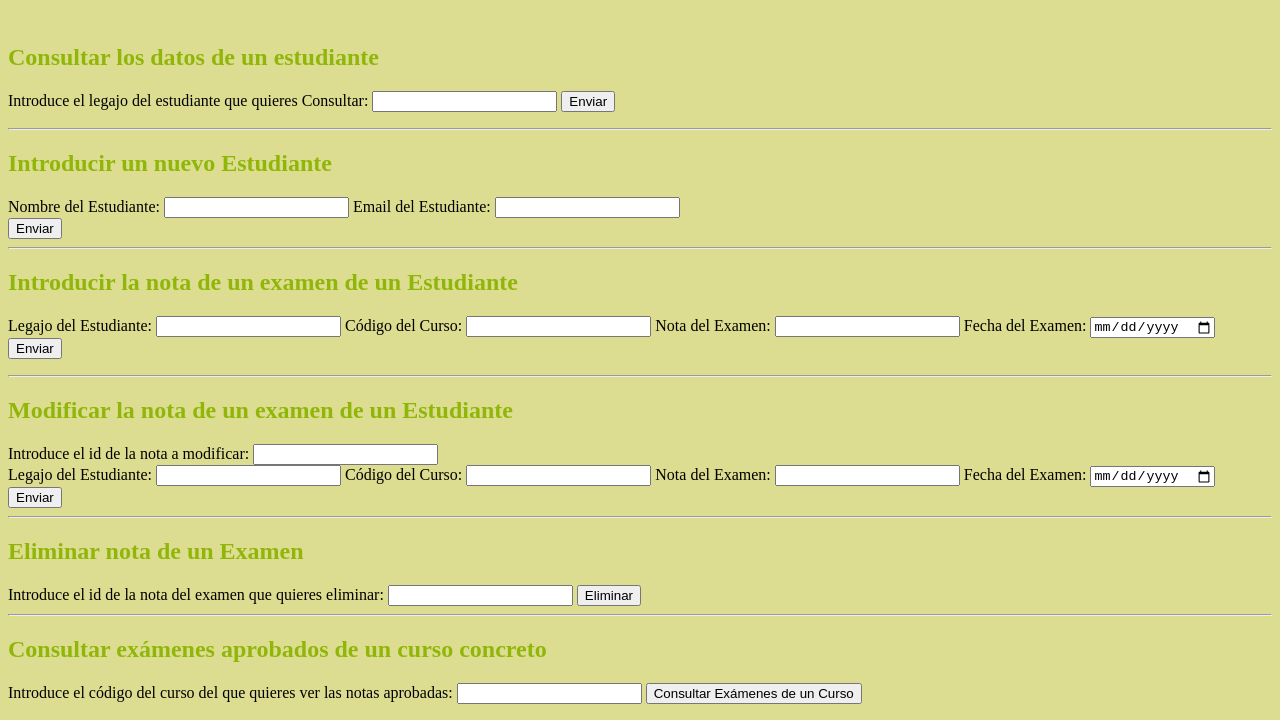
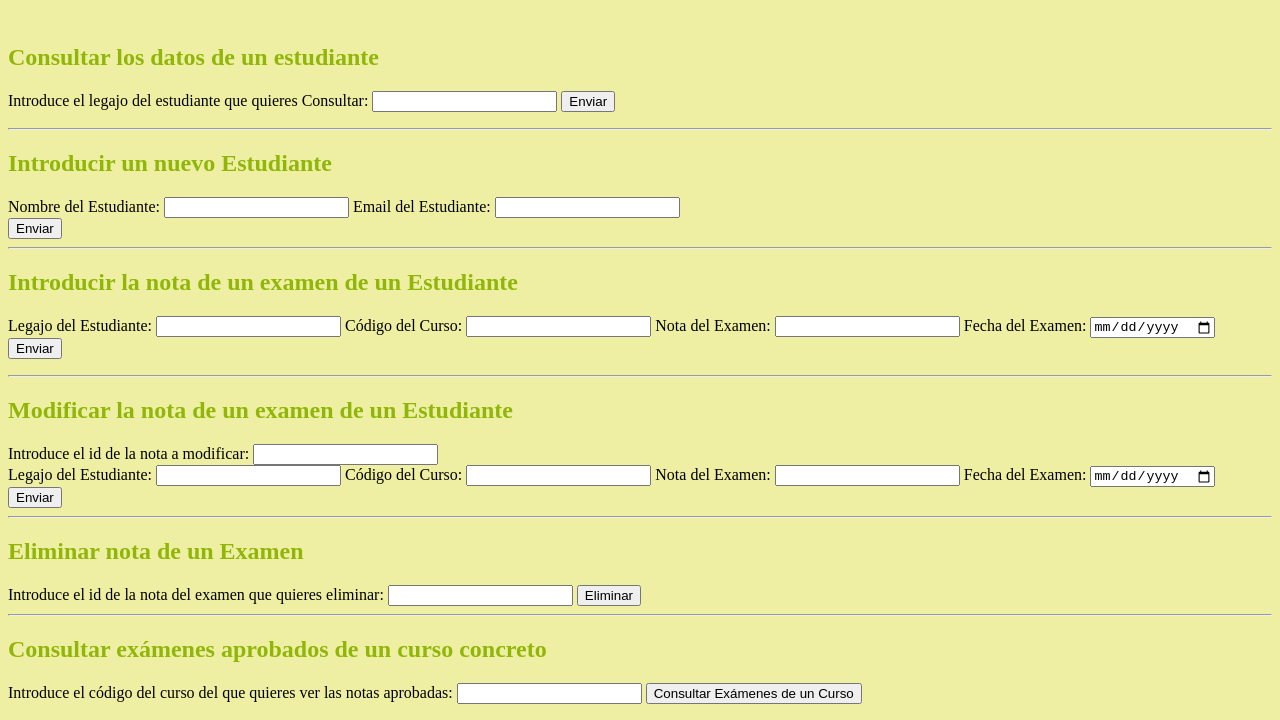
Before and after one commit to Angela-Iglesias/universidad, a website: page index.html in a window 1280 px wide. Shown: the part 447-1167 px from the top of the page. Drawn offline with Linux system fonts and the light colour scheme; no server answers.

Commit message:
Cambiamos el color de fondo de nuestra web

```diff
--- a/estilos.css
+++ b/estilos.css
@@ -10,7 +10,7 @@
 
 
 body {
-    background-color: rgb(221, 221, 145);
+    background-color: rgb(239, 239, 163);
 }
 
 h2 {
```
